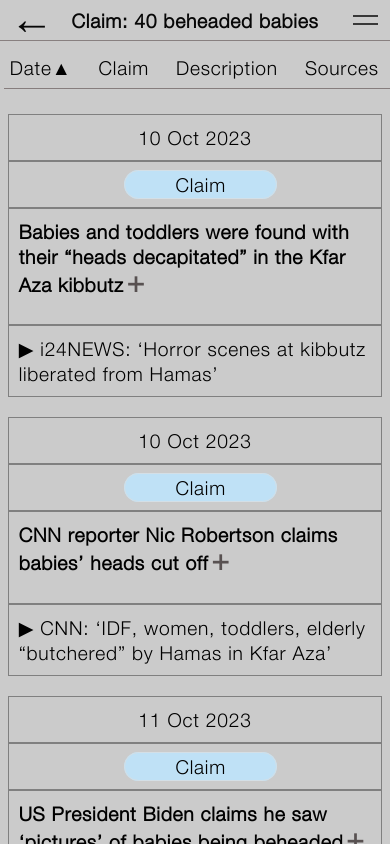
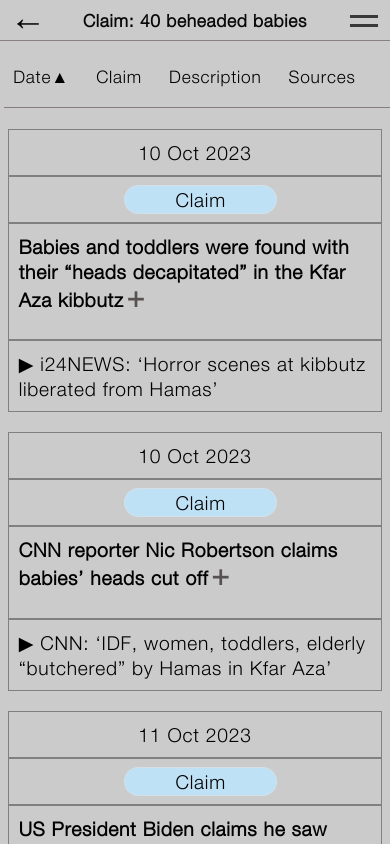
Before and after one commit to tamtzekin/hasbara-tracker, a React (Create React App) app: page /claim-a in a window 390 px wide. Shown: the top 844 px of the page. Built offline with nearby package versions, Linux system fonts and the light colour scheme.

Commit message:
sizing adjustments for mobile

```diff
--- a/src/App.css
+++ b/src/App.css
@@ -145,8 +145,8 @@ button.dotted {
 }
 
   .bar {
-    width: 25px;
-    height: 2px;
+    width: 28px;
+    height: 3px;
     background-color: #333;
     margin: 3px 0;
     transition: 0.4s;
@@ -172,6 +172,14 @@ button.dotted {
     background-color: #eee;
   }
 
+
+
+
+
+
+
+
+
   /* Media query for mobile menu */
 @media only screen and (max-width: 768px) {
     .mobile-menu {
@@ -193,11 +201,11 @@ button.dotted {
     .menu-links {
         display: flex;
         flex-direction: column;
-      top: 5.5%;
-      right: 6%;
+        top: 6%;
+        right: 9%;
         text-align: right;
         position: absolute;
-      font-size: 1.2em;
+        font-size: 0.95em;
         font-family: 'Helvetica Neue Light', Helvetica, sans-serif;
     }
 
@@ -205,16 +213,6 @@ button.dotted {
         display: flex;
     }
 }
-
-
-
-
-
-
-
-
-
-
 
 
 
@@ -249,15 +247,14 @@ button.dotted {
     .investigating {
         padding: 5.5px;
     }
-
+/*
     h1 {
-        /* margin-left: 7%; */
         margin-left: -15%;
         font-size: 1.8em !important;
-    }
+    } */
 
     h2 {
-        font-size: 1.1em;
+        font-size: 1em;
         /* position: sticky; */
     }
 
--- a/src/components/ClaimPage.css
+++ b/src/components/ClaimPage.css
@@ -294,8 +294,8 @@ table.a:hover {
     table {
         /* border-collapse: collapse; */
         width: 100%;
-        border: none !important;
-        top: 70px;
+        border: none;
+        top: 85px;
     }
 
     tr {
@@ -317,8 +317,8 @@ table.a:hover {
     thead {
         border: none;
         position: fixed;
-        height: 80px;
-        top: 1%;
+        height: 90px;
+        top: 2%;
         left: 1%;
         z-index: 2;
         border-bottom: #867d7d solid 0.5px;
@@ -326,18 +326,17 @@ table.a:hover {
 
     th {
         /* display: block; */
-        padding-left: 1%;
-        /* padding-bottom: 2%; */
+        padding-left: 2%;
         text-align: left;
-        /* font-size: 0.7em; */
+        font-size: 0.9em;
         font-weight: 400;
         position: -webkit-sticky;
         position: sticky;
     }
 
     .arrow {
-        font-size: 2.3em;
-        top: 0.6%;
+        font-size: 1.9em;
+        top: 0.5%;
         margin-left: 2%;
         /* /* position: fixed; */
         /* display: none; */
@@ -350,10 +349,10 @@ table.a:hover {
     }
 
     h1.claim-heading {
-        left: 15%;
-        right: 15%;
+        left: 0;
+        right: 20%;
         margin-top: 2%;
-        font-size: 1em !important;
+        font-size: 0.9em;
         text-align: center;
     }
 
--- a/src/components/Homepage.css
+++ b/src/components/Homepage.css
@@ -39,16 +39,16 @@ h1.ht-heading {
 @media only screen and (max-width: 768px) {
     h1.ht-heading {
         font-family: 'LoRes_Regular';
-        font-size: 2.05em;
+        font-size: 1.4em;
         position: absolute;
-        left: 14%;
+        left: 0;
         margin-top: 0;
         width: 100%;
     }
 
     #dots {
         margin-top: 3%;
-        margin-left: -15%;
-        font-size: 1.8em;
+        margin-left: -14%;
+        font-size: 1.4em;
     }
 }
```
Lines whose indentation alone changed are shown as unchanged.
